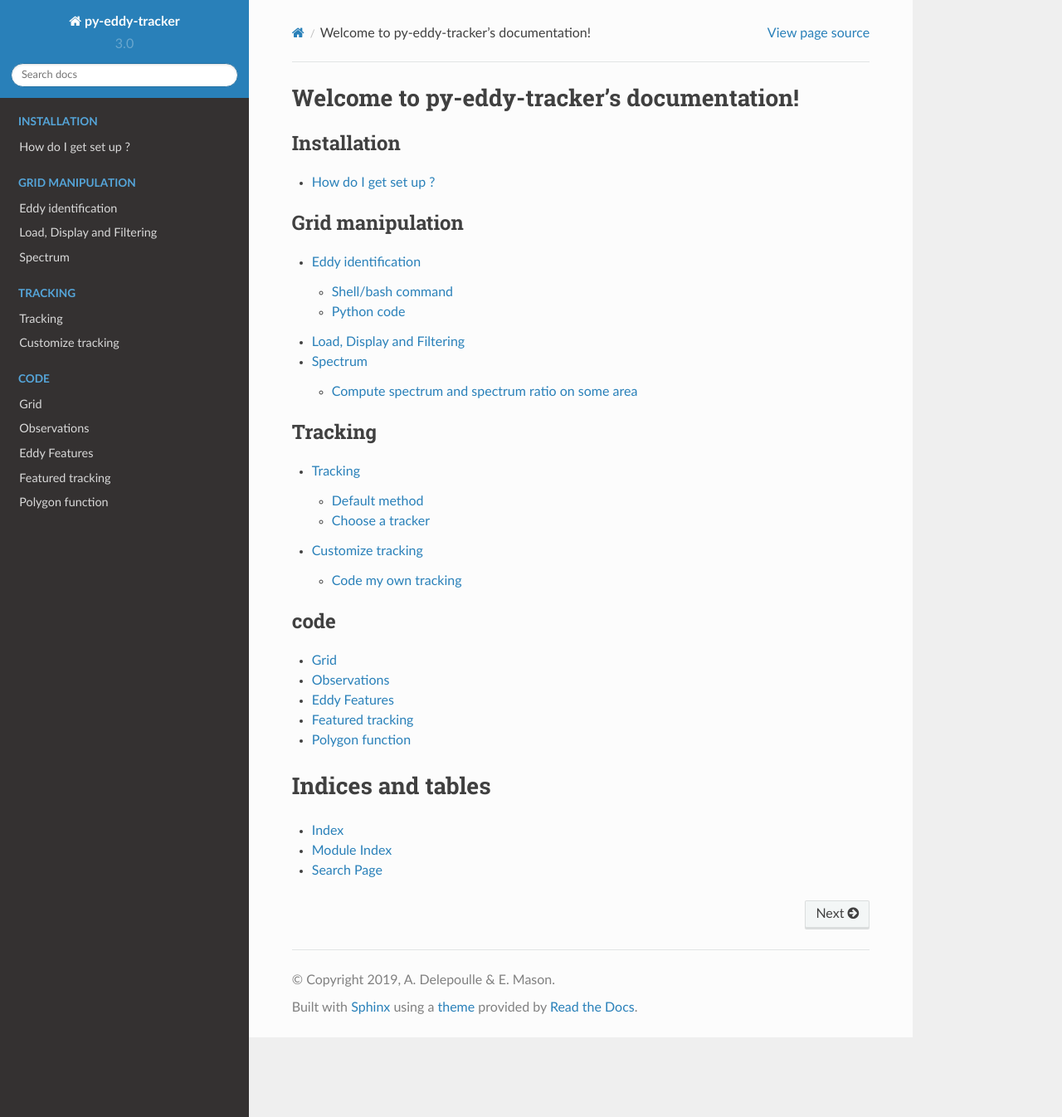
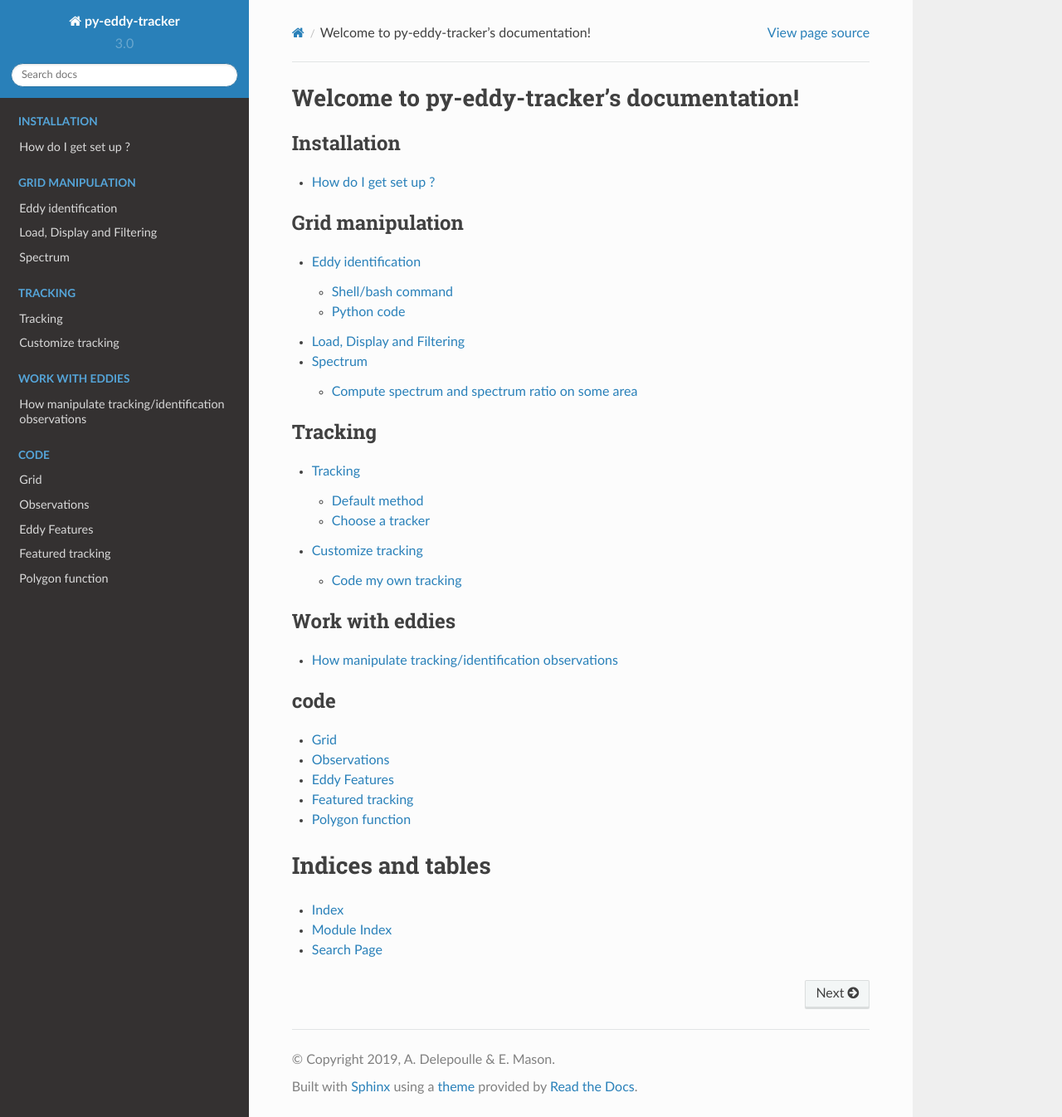
Before and after one commit to AntSimi/py-eddy-tracker, a Sphinx documentation site: the page built from doc/index.rst, in a window 1280 px wide and 1346 px high. Shown: the whole window at 83% size. Built offline with Sphinx 7.4.7 and the Read the Docs theme 2.0.0, drawn with Linux system fonts in a browser that asks for light colours.

Commit message:
pint update

```diff
--- a/doc/index.rst
+++ b/doc/index.rst
@@ -30,6 +30,11 @@ Welcome to py-eddy-tracker's documentation!
    run_tracking
    custom_tracking
 
+.. toctree::
+   :maxdepth: 2
+   :caption: Work with eddies
+
+   observation_manipulation
 
 .. toctree::
    :maxdepth: 2
--- /dev/null
+++ b/doc/observation_manipulation.rst
@@ -0,0 +1,3 @@
+===================================================
+How manipulate tracking/identification observations
+===================================================
```
Also changed, not shown: 1 other file.
